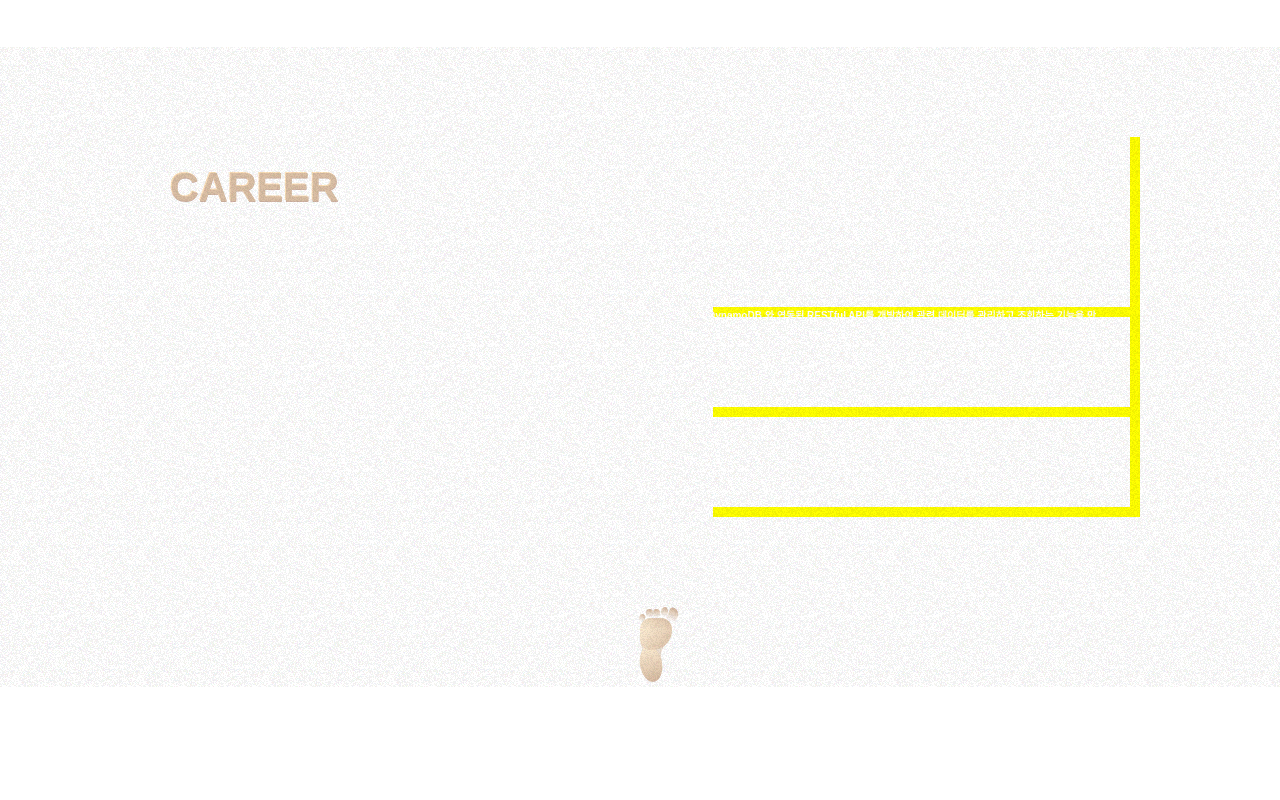
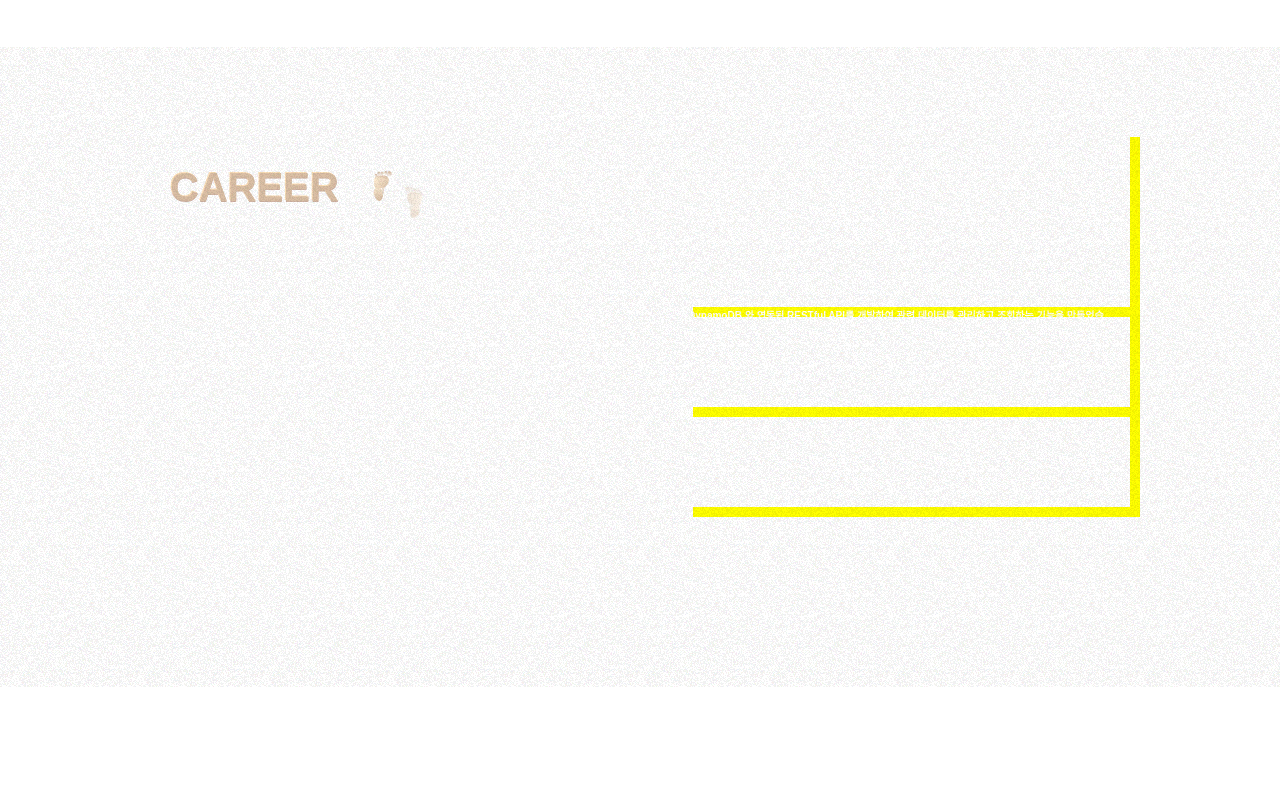
Before and after one commit to seoeongeueun/portfolio.v2, a Next.js app: page / in a window 1280 px wide. Shown: the part 1100-1900 px from the top of the page. Built offline with nearby package versions, Linux system fonts and the light colour scheme; a web font is replaced by a local one.

Commit message:
style: 발자국 위치 수정

```diff
--- a/app/page.tsx
+++ b/app/page.tsx
@@ -811,9 +811,9 @@ export default function Home() {
 			<section ref={stickyRef} className="pt-32 flex-row !justify-between !items-end mb-[10rem] shore">
 				<div className="grain-overlay" />
 				<div className="fade-up-section flex flex-col justify-start items-start mb-auto">
+					<div className="flex flex-row items-center">
 						<p className="subtitle">CAREER</p>
-					<p className="text-s max-w-1/2 whitespace-pre-line">{textFile["001"]}</p>
-				</div>
+						<div className="foot-pair flex flex-row items-center justify-start">
 							<div className="footprint">
 								<div className="toes">
 									<div />
@@ -829,6 +829,26 @@ export default function Home() {
 								<div className="mid-top"></div>
 								<div className="mid-bottom" />
 								<div className="heel"></div>
+							</div>
+							<div className="footprint right">
+								<div className="toes">
+									<div />
+									<div />
+									<div />
+									<div />
+									<div />
+								</div>
+								<div className="bridge">
+									<div />
+									<div />
+								</div>
+								<div className="mid-top"></div>
+								<div className="mid-bottom" />
+								<div className="heel"></div>
+							</div>
+						</div>
+					</div>
+					<p className="text-s max-w-1/2 whitespace-pre-line">{textFile["001"]}</p>
 				</div>
 
 				<div ref={careerCardsRef} className="career-cards-container pt-32 spread">
--- a/app/styles/global.scss
+++ b/app/styles/global.scss
@@ -619,6 +619,16 @@
 	}
 
 	.subtitle {
+		// color: transparent;
+		// background-image: linear-gradient(0deg, transparent 0%, var(--theme-sand-dark) 100%);
+		// background-size: 100% 40%;
+		// background-repeat: no-repeat;
+		// background-position: center;
+		// background-clip: text;
+		// z-index: 9;
+		// text-shadow: none;
+		// mix-blend-mode: multiply;
+		// opacity: 0.7;
 		color: var(--theme-sand-dark);
 		z-index: 9;
 		mix-blend-mode: multiply;
@@ -639,6 +649,12 @@
 	position: relative;
 	mix-blend-mode: multiply;
 	opacity: 0.4;
+	transform: scale(0.4);
+
+	&.right {
+		transform: scale(0.4) rotateY(180deg) rotateZ(-10deg) translateY(50px) translateX(50px);
+		opacity: 0.2;
+	}
 
 	.toes {
 		display: flex;
```
Lines whose indentation alone changed are shown as unchanged.
